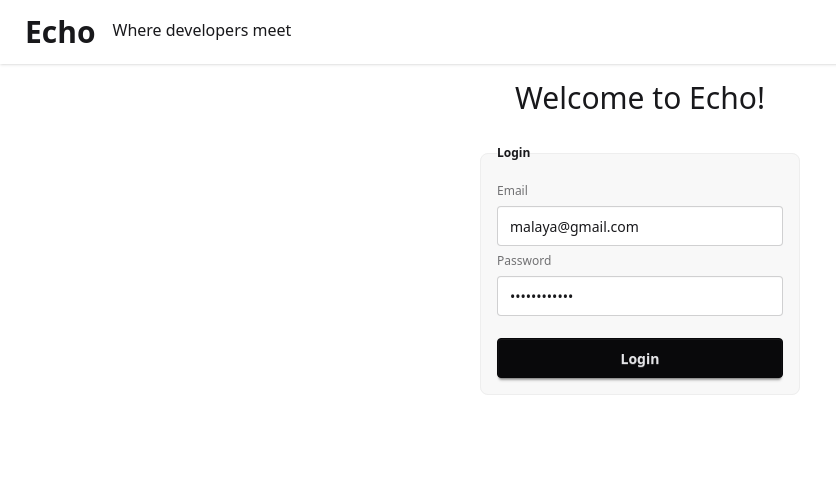
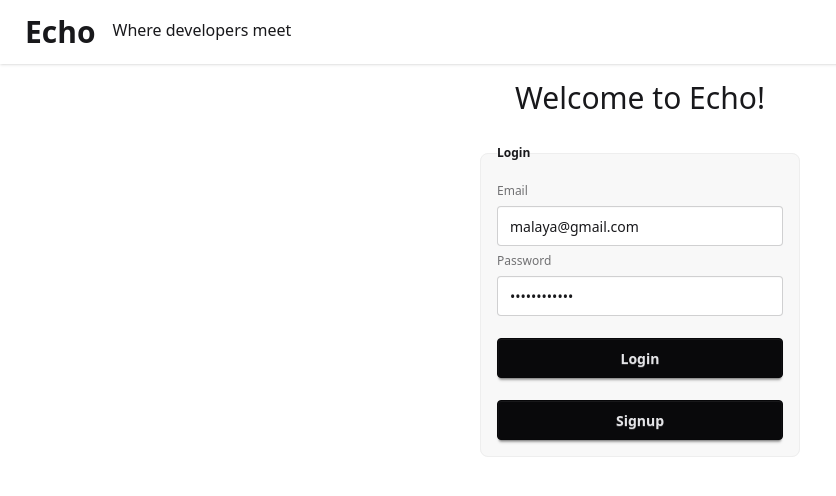
Before and after one commit to Malaya47/Echo, a React (Vite) app in the folder frontend/: page /login in a window 1280 px wide. Shown: the top 496 px of the page, without its empty margins (0-836 px from the left). Built offline with nearby package versions, Linux system fonts and the light colour scheme; no server answers.

Commit message:
update: integrated signup component via links

```diff
--- a/frontend/src/App.jsx
+++ b/frontend/src/App.jsx
@@ -9,6 +9,7 @@ import Profile from "./components/Profile";
 import Connections from "./components/Connections";
 import Requests from "./components/Requests";
 import Chat from "./components/Chat";
+import Signup from "./components/Signup";
 
 function App() {
   return (
@@ -19,6 +20,7 @@ function App() {
             <Route path="/" element={<Body />}>
               <Route path="/" element={<Feed />} />
               <Route path="/profile" element={<Profile />} />
+              <Route path="/signup" element={<Signup />} />
               <Route path="/login" element={<Login />} />
               <Route path="/connections" element={<Connections />} />
               <Route path="/requests" element={<Requests />} />
--- a/frontend/src/components/Login.jsx
+++ b/frontend/src/components/Login.jsx
@@ -5,6 +5,7 @@ import { useDispatch } from "react-redux";
 import { login } from "../utils/userSlice";
 import { useNavigate } from "react-router";
 import { createSocketConnection } from "../utils/socket";
+import { Link } from "react-router";
 
 const Login = () => {
   const [email, setEmail] = useState("malaya@gmail.com");
@@ -65,6 +66,9 @@ const Login = () => {
           <button onClick={loginHandler} className="btn btn-neutral mt-4">
             Login
           </button>
+          <Link to="/signup" className="btn btn-neutral mt-4">
+            Signup
+          </Link>
         </fieldset>
       </section>
     </div>
```
